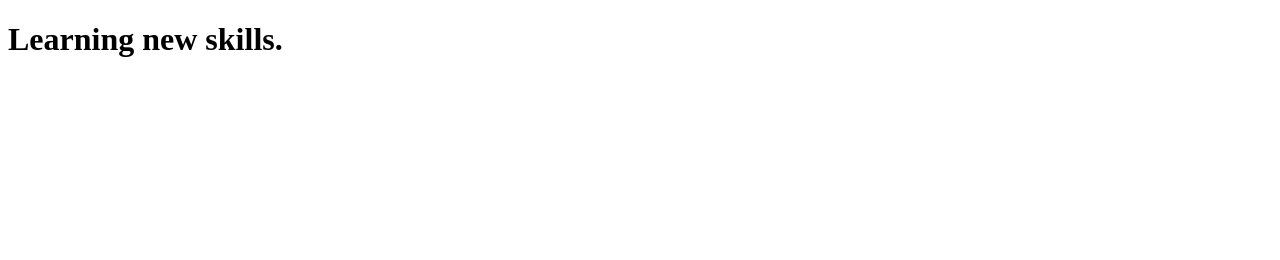
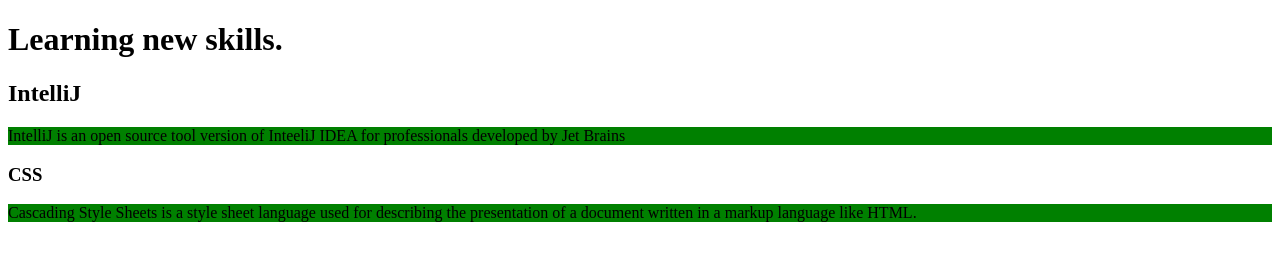
Before and after one commit to mahavinay/new_venture, a plain HTML site: page FirstTest.html in a window 1280 px wide. Drawn offline with Linux system fonts and the light colour scheme.

Commit message:
Added Stylesheet to my HTML

```diff
--- a/FirstTest.html
+++ b/FirstTest.html
@@ -3,10 +3,19 @@
 <head>
     <meta charset="UTF-8">
     <title>New Experience</title>
+    <link rel="stylesheet" href="MyStylesheet.css" type="text/css">
 </head>
 <body>
     <p>
         <h1>Learning new skills.</h1>
-    </p>
+        <h2> IntelliJ</h2>
+         <p>
+            IntelliJ is an open source tool version of InteeliJ IDEA for professionals developed by Jet Brains
+        </p>
+        <h3> CSS </h3>
+        <p>
+            Cascading Style Sheets is a style sheet language used for describing the presentation of a document written in a markup language like HTML.
+        </p>
+
 </body>
 </html>
--- /dev/null
+++ b/MyStylesheet.css
@@ -0,0 +1,4 @@
+p
+{
+    background-color:green;
+}
```
